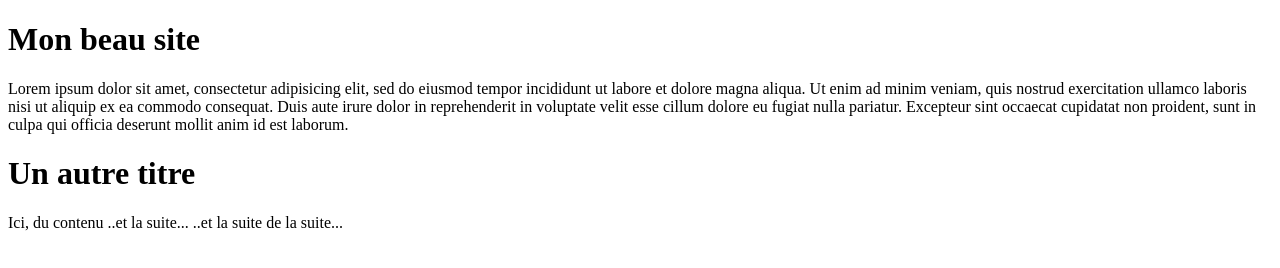
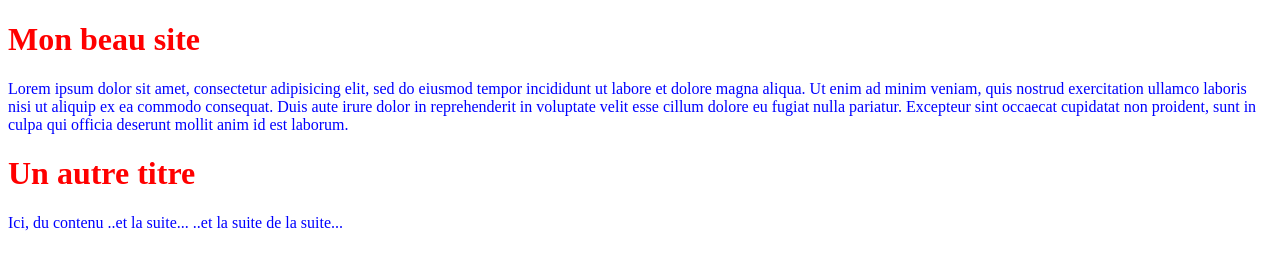
Before and after one commit to loirotte/coursgit, a plain HTML site: page index.html in a window 1280 px wide. Drawn offline with Linux system fonts and the light colour scheme.

Commit message:
Reapply "Ajout de styles"
This reverts commit f72b60cd19506743bc173c77de8b54d2a8059992.

```diff
--- a/index.html
+++ b/index.html
@@ -3,6 +3,7 @@
    <head>
       <title></title>
       <meta charset="utf-8" />
+      <link rel="stylesheet" href="styles.css" type="text/css" media="screen" />
    </head>
    <body>
       <h1>Mon beau site</h1>
--- /dev/null
+++ b/styles.css
@@ -0,0 +1,7 @@
+body {
+    color: blue;
+}
+
+h1 {
+    color: red;
+}
```
